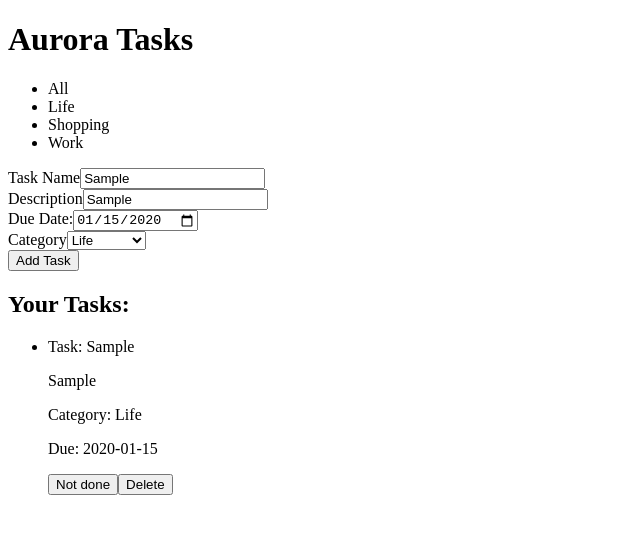
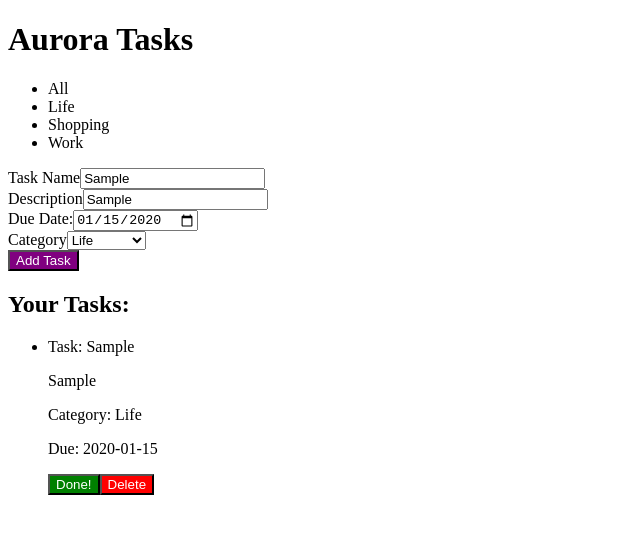
Before and after one commit to Justin-K-Ellis/aurora-tasks-react, a React (Vite) app: page / in a window 1280 px wide. Both pictures are taken after typing "Sample", "Sample", "2020-01-15" into the empty fields and a click on the button "Add Task". Shown: the top 534 px of the page, without its empty margins (0-640 px from the left). Built offline with nearby package versions, Linux system fonts and the light colour scheme.

Commit message:
Add new Button component

```diff
--- a/src/components/Card.jsx
+++ b/src/components/Card.jsx
@@ -1,3 +1,5 @@
+import Button from "./Button";
+
 const Card = ({
   name,
   description,
@@ -8,20 +10,36 @@ const Card = ({
   deleteTask,
   toggleDoneStatus,
 }) => {
+  const color = done === true ? "gray" : "black";
+  const textDecorationLine = done === true ? "line-through" : "none";
+
   return (
-    <div className="card">
+    <div className="card" style={{ color, textDecorationLine }}>
       <p>Task: {name}</p>
       <p>{description}</p>
       <div className="cat-due">
-        <p>Category: {category}</p>
+        <p>
+          Category: <span className="category">{category}</span>
+        </p>
         <p>Due: {dueDate}</p>
       </div>
-      <button type="button" onClick={() => toggleDoneStatus(task.id)}>
-        {done === true ? "Done" : "Not done"}
-      </button>
-      <button type="button" onClick={() => deleteTask(task)}>
-        Delete
-      </button>
+      <Button
+        text={done === true ? "Not done" : "Done!"}
+        color="white"
+        background="green"
+        handleClick={() => toggleDoneStatus(task.id)}
+        type=""
+      />
+      {/* <button type="button" onClick={() => toggleDoneStatus(task.id)}>
+        {done === true ? "Not done" : "Done!"}
+      </button> */}
+      <Button
+        text="Delete"
+        color="white"
+        background="red"
+        handleClick={() => deleteTask(task)}
+        type="button"
+      />
     </div>
   );
 };
--- a/src/components/Input.jsx
+++ b/src/components/Input.jsx
@@ -1,5 +1,7 @@
 import { useState } from "react";
 import { nanoid } from "nanoid";
+
+import Button from "./Button";
 
 const Input = ({ list, setList, options, showAllTasks }) => {
   const [name, setName] = useState("");
@@ -75,7 +77,14 @@ const Input = ({ list, setList, options, showAllTasks }) => {
         </select>
       </div>
       <div className="input-group">
-        <button type="submit">Add Task</button>
+        {/* <button type="submit">Add Task</button> */}
+        <Button
+          color="white"
+          background="purple"
+          text="Add Task"
+          handleClick={null}
+          type="submit"
+        />
       </div>
     </form>
   );
```
